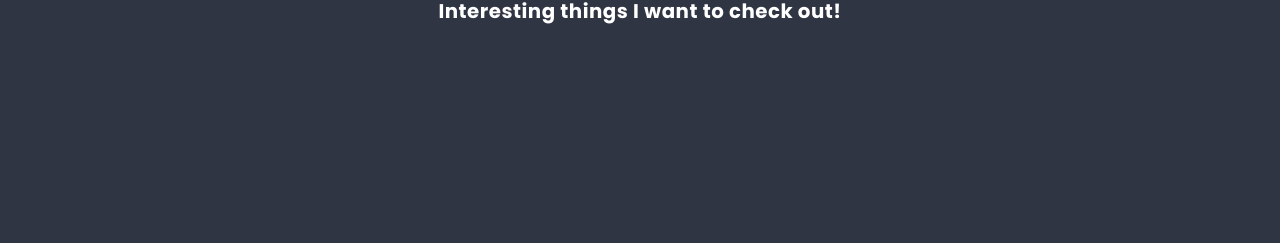
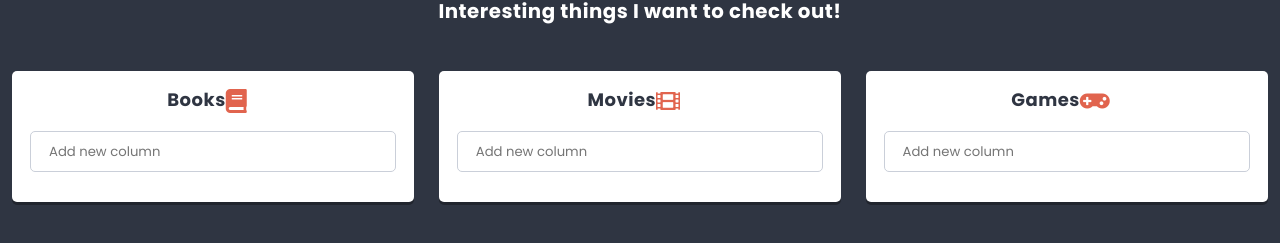
Before and after one commit to rado-jedro/react-to-do-app, a React app: page / in a window 1280 px wide. Shown: the part 381-624 px from the top of the page. Built offline with nearby package versions, Linux system fonts and the light colour scheme.

Commit message:
Add columns redux

```diff
--- a/src/components/List/List.js
+++ b/src/components/List/List.js
@@ -2,7 +2,7 @@ import React from 'react';
 import styles from './List.scss';
 import Hero from '../Hero/Hero.js';
 import PropTypes from 'prop-types';
-//import Column from '../Column/Column.js';
+import Column from '../Column/ColumnContainer.js';
 import {settings} from '../../data/dataStore';
 import ReactHtmlParser from 'react-html-parser';
 //import Creator from '../Creator/Creator.js';
@@ -45,7 +45,7 @@ class List extends React.Component {
     }
 */
     render() {
-      const {title, image, description} = this.props;
+      const {title, image, description,columns} = this.props;
 
       return (
         <section className={styles.component}>
@@ -55,13 +55,13 @@ class List extends React.Component {
               {ReactHtmlParser(description)}
             </div>
           </h2>
-          {/*
+
           <div className={styles.columns} >
-            {this.state.columns.map(({key, ...columnProps}) => (
-              <Column key={key} {...columnProps} />
+            {columns.map(columnData => (
+              <Column key={columnData.id} {...columnData} />
             ))}
           </div>
-
+          {/*
           <div className={styles.creator}>
             <Creator text={settings.columnCreatorText} action={title => this.addColumn(title)}/>
           </div>
```
